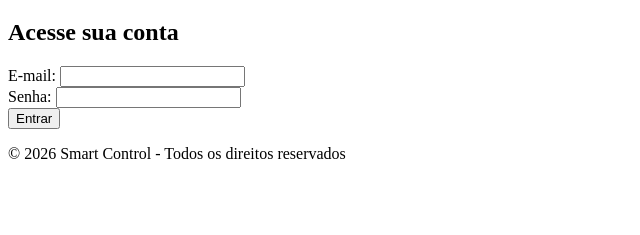
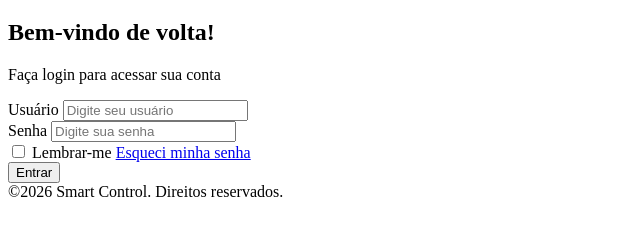
Before and after one commit to 2casttro/Smart-Control, a plain HTML site: page smart-control-login.html in a window 1280 px wide. Shown: the part 61-296 px from the top of the page, without its empty margins (0-640 px from the left). Drawn offline with Linux system fonts and the light colour scheme.

Commit message:
Codigo completo

```diff
--- a/smart-control-login.html
+++ b/smart-control-login.html
@@ -4,36 +4,51 @@
     <meta charset="UTF-8">
     <meta name="viewport" content="width=device-width, initial-scale=1.0">
     <title>Smart Control - Login</title>
+
 </head>
 <body>
+    <main class="container-login">
 
-    <header>
-        <h1>Smart Control</h1>
-    </header>
+        <header>
 
-    <main>
-        <section>
-            <h2>Acesse sua conta</h2>
+            <h1 class="titulo-projeto">Smart Control</h1>
+        </header>
 
 
+        <section>
+            <h2 class="bem-vindo">Bem-vindo de volta!</h2>
+            <p class="subtitulo">Faça login para acessar sua conta</p>
+
             <form action="#" method="post">
-                <div>
-                    <label for="email">E-mail:</label>
-                    <input type="email" id="email" name="email" required autocomplete="username">
+
+                <div class="grupo-campo">
+                    <label for="email">Usuário</label>
+                    <input type="email" id="email" name="email" placeholder="Digite seu usuário" required autocomplete="username">
                 </div>
 
-                <div>
-                    <label for="senha">Senha:</label>
-                    <input type="password" id="senha" name="senha" required autocomplete="current-password">
+
+                <div class="grupo-campo">
+                    <label for="senha">Senha</label>
+                    <input type="password" id="senha" name="senha" placeholder="Digite sua senha" required autocomplete="current-password">
                 </div>
 
-                <button type="submit">Entrar</button>
+
+                <div class="grupo-opcoes">
+                    <label class="lembrar-me">
+                        <input type="checkbox"> Lembrar-me
+                    </label>
+                    <a href="#" class="esqueci-senha">Esqueci minha senha</a>
+                </div>
+
+
+                <button type="submit" class="botao-entrar">Entrar</button>
             </form>
         </section>
+
+
+        <footer class="rodape">
+            &copy;2026 Smart Control. Direitos reservados.
+        </footer>
     </main>
-
-    <footer>
-        <p>&copy; 2026 Smart Control - Todos os direitos reservados</p>
-    </footer>
 </body>
 </html>
```
